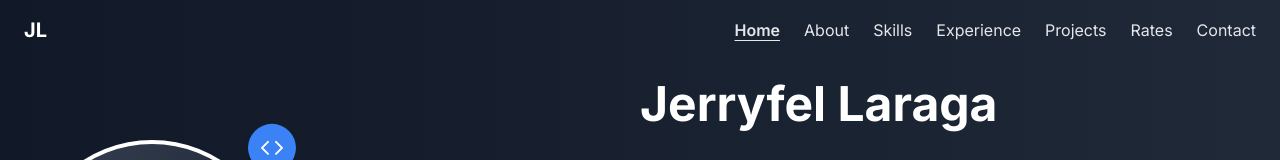
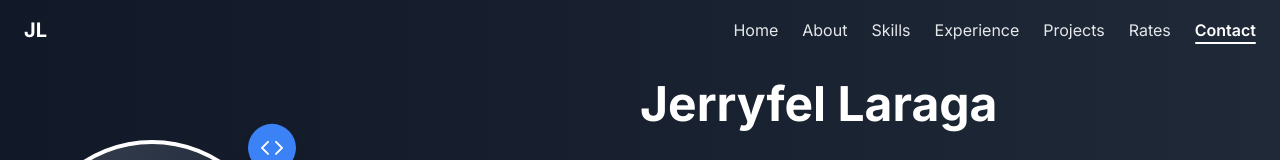
Before and after one commit to jerryfel13/jerryfel-portfolio, a Next.js app: page / in a window 1280 px wide. Shown: the top 160 px of the page. Built offline with nearby package versions, Linux system fonts and the light colour scheme.

Commit message:
Highlight the active navbar item while scrolling.
Track homepage sections and the rates route so nav links show a visible active state instead of only matching URL paths.

Co-authored-by: Cursor <cursoragent@cursor.com>

```diff
--- a/components/navbar.tsx
+++ b/components/navbar.tsx
@@ -7,11 +7,15 @@ import { Menu, X } from "lucide-react"
 import { usePathname } from "next/navigation"
 import { motion, AnimatePresence } from "framer-motion"
 
+const HOME_SECTIONS = ["about", "skills", "experience", "projects", "contact"] as const
+
 export default function Navbar() {
   const [isOpen, setIsOpen] = useState(false)
   const [scrolled, setScrolled] = useState(false)
+  const [activeSection, setActiveSection] = useState("home")
   const pathname = usePathname()
   const isHome = pathname === "/"
+  const isRates = pathname?.startsWith("/rates")
 
   const toggleMenu = () => {
     setIsOpen(!isOpen)
@@ -19,34 +23,69 @@ export default function Navbar() {
 
   useEffect(() => {
     const handleScroll = () => {
-      if (window.scrollY > 10) {
-        setScrolled(true)
-      } else {
-        setScrolled(false)
+      setScrolled(window.scrollY > 10)
+    }
+
+    handleScroll()
+    window.addEventListener("scroll", handleScroll)
+    return () => window.removeEventListener("scroll", handleScroll)
+  }, [])
+
+  useEffect(() => {
+    if (!isHome) {
+      setActiveSection(isRates ? "rates" : "")
+      return
+    }
+
+    const getActiveSection = () => {
+      const headerOffset = 120
+      let current: (typeof HOME_SECTIONS)[number] | "home" = "home"
+
+      for (const id of HOME_SECTIONS) {
+        const el = document.getElementById(id)
+        if (!el) continue
+        if (el.getBoundingClientRect().top - headerOffset <= 0) {
+          current = id
         }
       }
 
-    window.addEventListener("scroll", handleScroll)
+      if (window.innerHeight + window.scrollY >= document.documentElement.scrollHeight - 8) {
+        current = "contact"
+      }
+
+      setActiveSection(current)
+    }
+
+    getActiveSection()
+    window.addEventListener("scroll", getActiveSection, { passive: true })
+    window.addEventListener("resize", getActiveSection)
     return () => {
-      window.removeEventListener("scroll", handleScroll)
+      window.removeEventListener("scroll", getActiveSection)
+      window.removeEventListener("resize", getActiveSection)
     }
-  }, [])
+  }, [isHome, isRates])
 
   const section = (hash: string) => (isHome ? hash : `/${hash}`)
 
   const navLinks = [
-    { name: "Home", href: "/" },
-    { name: "About", href: section("#about") },
-    { name: "Skills", href: section("#skills") },
-    { name: "Experience", href: section("#experience") },
-    { name: "Projects", href: section("#projects") },
-    { name: "Rates", href: "/rates" },
-    { name: "Contact", href: section("#contact") },
+    { name: "Home", href: "/", id: "home" },
+    { name: "About", href: section("#about"), id: "about" },
+    { name: "Skills", href: section("#skills"), id: "skills" },
+    { name: "Experience", href: section("#experience"), id: "experience" },
+    { name: "Projects", href: section("#projects"), id: "projects" },
+    { name: "Rates", href: "/rates", id: "rates" },
+    { name: "Contact", href: section("#contact"), id: "contact" },
   ]
 
-  const linkClass = `${
-    scrolled ? "text-gray-700 hover:text-gray-900" : "text-gray-200 hover:text-white"
-  } transition-colors`
+  const inactiveClass = scrolled
+    ? "text-gray-700 hover:text-gray-900"
+    : "text-gray-200 hover:text-white"
+
+  const activeClass = scrolled
+    ? "text-gray-900 font-semibold"
+    : "text-white font-semibold"
+
+  const isActive = (id: string) => activeSection === id
 
   return (
     <motion.nav
@@ -66,25 +105,35 @@ export default function Navbar() {
           </motion.div>
 
           <div className="hidden md:flex space-x-6">
-            {navLinks.map((link, index) => (
+            {navLinks.map((link, index) => {
+              const active = isActive(link.id)
+              return (
                 <motion.div
                   key={link.name}
                   initial={{ opacity: 0, y: -20 }}
                   animate={{ opacity: 1, y: 0 }}
                   transition={{ delay: index * 0.05 }}
+                  className="relative"
                 >
                   <Link
                     href={link.href}
-                  className={`${linkClass} ${
-                    pathname === link.href || (link.href === "/rates" && pathname?.startsWith("/rates"))
-                      ? "font-semibold underline underline-offset-4"
-                      : ""
-                  }`}
+                    className={`pb-1 transition-colors ${active ? activeClass : inactiveClass}`}
+                    aria-current={active ? "page" : undefined}
                   >
                     {link.name}
                   </Link>
+                  {active && (
+                    <motion.span
+                      layoutId="nav-active"
+                      className={`absolute left-0 right-0 -bottom-0.5 h-0.5 rounded-full ${
+                        scrolled ? "bg-gray-900" : "bg-white"
+                      }`}
+                      transition={{ type: "spring", stiffness: 400, damping: 30 }}
+                    />
+                  )}
                 </motion.div>
-            ))}
+              )
+            })}
           </div>
 
           <div className="md:hidden">
@@ -108,8 +157,10 @@ export default function Navbar() {
               transition={{ duration: 0.3 }}
               className="md:hidden mt-4 bg-white rounded-lg shadow-lg p-4 absolute left-4 right-4"
             >
-              <div className="flex flex-col space-y-3">
-                {navLinks.map((link, index) => (
+              <div className="flex flex-col space-y-1">
+                {navLinks.map((link, index) => {
+                  const active = isActive(link.id)
+                  return (
                     <motion.div
                       key={link.name}
                       initial={{ opacity: 0, x: -20 }}
@@ -118,13 +169,19 @@ export default function Navbar() {
                     >
                       <Link
                         href={link.href}
-                      className="text-gray-700 hover:text-gray-900 py-2"
+                        className={`block py-2 px-2 rounded-md ${
+                          active
+                            ? "text-gray-900 font-semibold bg-gray-100"
+                            : "text-gray-700 hover:text-gray-900"
+                        }`}
+                        aria-current={active ? "page" : undefined}
                         onClick={() => setIsOpen(false)}
                       >
                         {link.name}
                       </Link>
                     </motion.div>
-                ))}
+                  )
+                })}
               </div>
             </motion.div>
           )}
```
Lines whose indentation alone changed are shown as unchanged.
